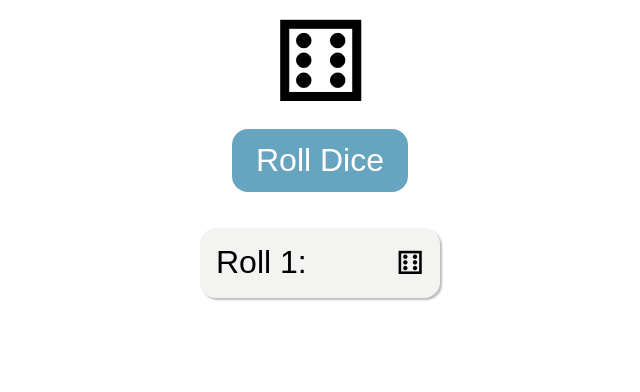
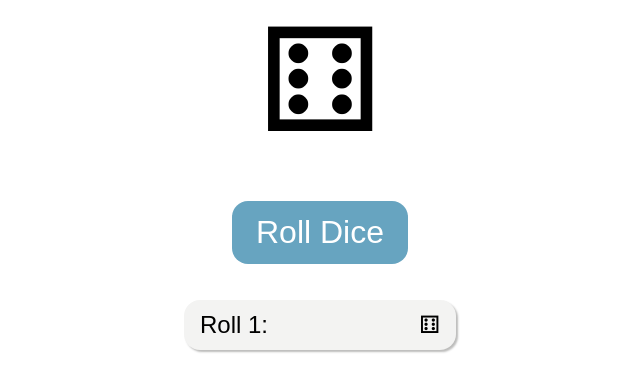
Before and after one commit to PinkiJajoria/dicegame, a plain HTML site: page index.html in a window 1280 px wide. Both pictures are taken after a click on the button "Roll Dice". Shown: the part 40-432 px from the top of the page, without its empty margins (320-960 px from the left). Drawn offline with Linux system fonts and the light colour scheme.

Commit message:
Add files via upload

```diff
--- a/style.css
+++ b/style.css
@@ -19,9 +19,9 @@ body{
 
 
 #dice{
-    width: 6rem;
-    height: 6rem;
-    font-size: 7rem;
+    /* width: 7rem;
+    height: 7rem; */
+    font-size: 9rem;
 
 }
 
@@ -60,9 +60,9 @@ ul{
 }
 
 li{
-    font-size: 2rem;
-    width: 15rem;
-    padding: 1rem 1rem;
+    font-size: 1.5rem;
+    width: 17rem;
+    padding: .7rem 1rem;
     background-color: #f3f3f2;
     display: flex;
     flex-direction: row;
```
